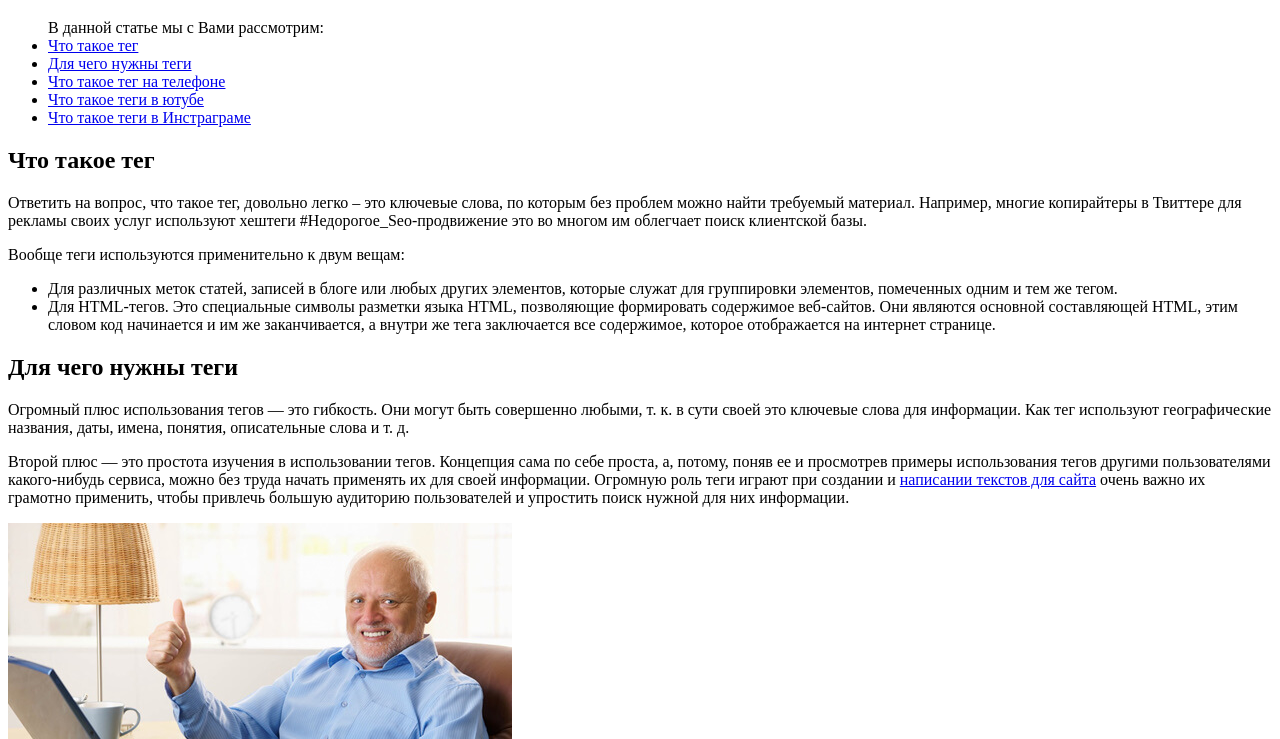
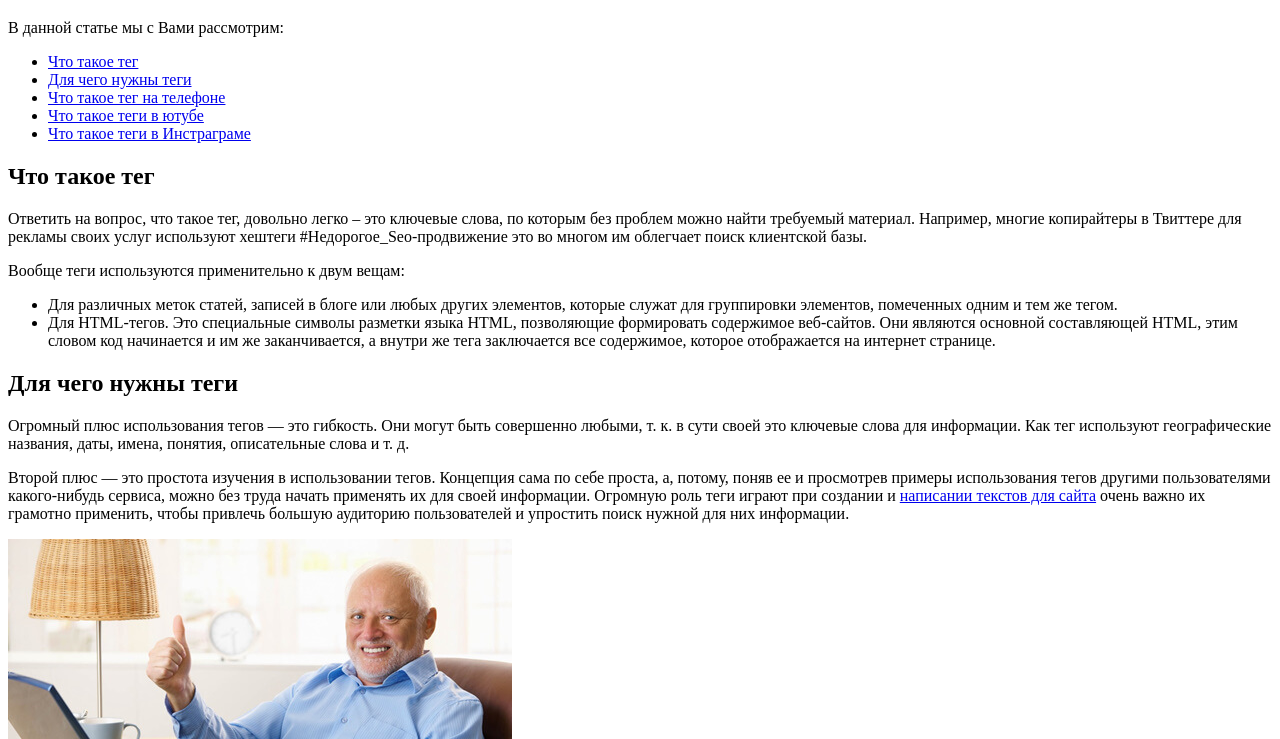
Before and after one commit to makarchiknet/layout-course, a plain HTML site: page lesson-2/index.html in a window 1280 px wide. Shown: the part 61-800 px from the top of the page. Drawn offline with Linux system fonts and the light colour scheme.

Commit message:
add changes in layout

```diff
--- a/lesson-2/index.html
+++ b/lesson-2/index.html
@@ -11,7 +11,8 @@
 <body>
    <header>
       <h1>Что такое теги простыми словами: его виды</h1>
-      <ul>В данной статье мы с Вами рассмотрим:
+      <p>В данной статье мы с Вами рассмотрим:</p>
+      <ul>
          <li><a href="#tag">Что такое тег</a></li>
          <li><a href="#for-what">Для чего нужны теги</a></li>
          <li><a href="#telefon-tag">Что такое тег на телефоне</a></li>
```
